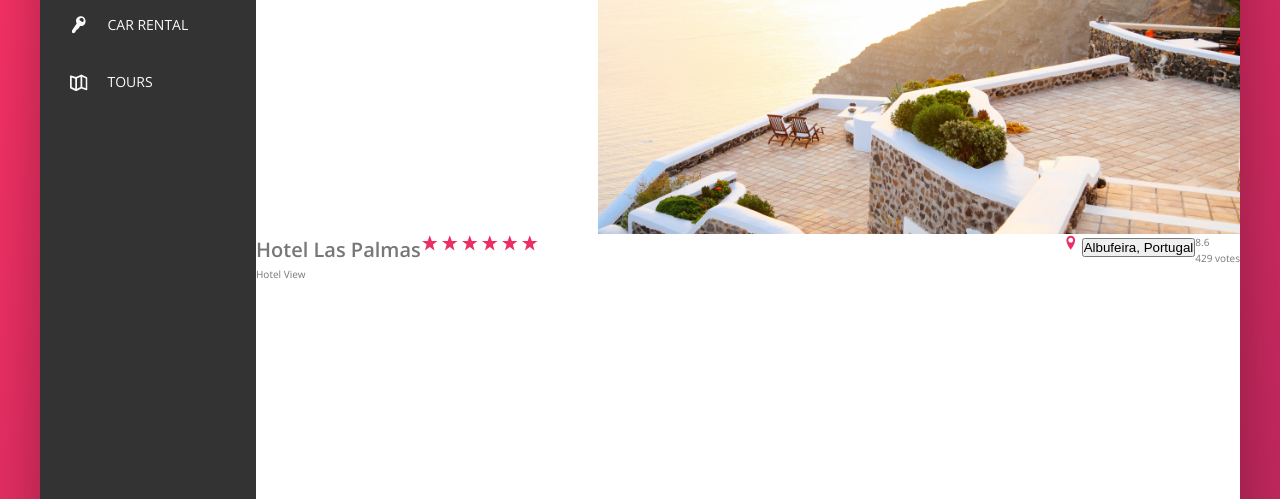
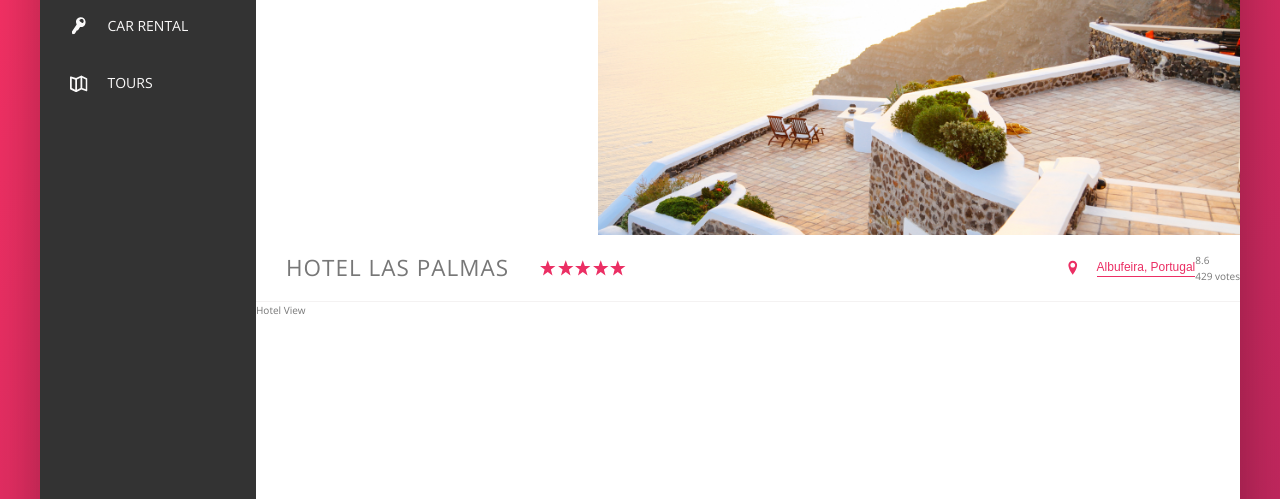
Before and after one commit to raafamaia/ttrip, a website: page index.html in a window 1280 px wide. Shown: the part 301-800 px from the top of the page. Drawn offline with nearby package versions, Linux system fonts and the light colour scheme.

Commit message:
btn-inline done.

```diff
--- a/index.html
+++ b/index.html
@@ -138,9 +138,6 @@
               <svg class="overview__icon-star">
                 <use xlink:href="img/sprite.svg#icon-star"></use>
               </svg>
-              <svg class="overview__icon-star">
-                <use xlink:href="img/sprite.svg#icon-star"></use>
-              </svg>
             </div>
 
             <div class="overview__location">
--- a/sass/_components.scss
+++ b/sass/_components.scss
@@ -222,14 +222,22 @@
 
 .overview {
   display: flex;
+  align-items: center;
+  border-bottom: 1px solid var(--color-grey-light-2);
 
   &__heading {
+    font-size: 2.25rem;
+    font-weight: 300;
+    text-transform: uppercase;
+    letter-spacing: 1px;
+    padding: 1.5rem 3rem;
   }
 
   &__stars {
     // flex: 1;
     // Margin auto on flexbox create space
     margin-right: auto;
+    display: flex;
   }
 
   &__icon-star,
@@ -240,6 +248,13 @@
   }
 
   &__location {
+    font-size: 1.2rem;
+    display: flex;
+    vertical-align: center;
+  }
+
+  &__icon-location {
+    margin-right: 1.5rem;
   }
 
   &__rating {
@@ -249,3 +264,45 @@
     }
   }
 }
+
+//////////////////////////////////////////////////////
+// BUTTON INLINE
+//////////////////////////////////////////////////////
+
+.btn-inline {
+  border: none;
+  color: var(--color-primary);
+  font-size: inherit;
+  border-bottom: 1px solid currentColor;
+  padding-bottom: 2px;
+  display: inline-block;
+  background-color: transparent;
+  cursor: pointer;
+  transition: all 0.2s;
+
+  &:hover {
+    color: var(--color-grey-dark-1);
+  }
+
+  &:focus {
+    outline: none;
+    animation: pulsate 1s infinite;
+  }
+}
+
+@keyframes pulsate {
+  0% {
+    transform: scale(1);
+    box-shadow: none;
+  }
+
+  50% {
+    transform: scale(1.05);
+    box-shadow: 0 1rem 4rem rgba(0, 0, 0, 0.25);
+  }
+
+  100% {
+    transform: scale(1);
+    box-shadow: none;
+  }
+}
--- a/sass/_layout.scss
+++ b/sass/_layout.scss
@@ -12,7 +12,7 @@
 .header {
   height: 7rem;
   background-color: var(--color-white);
-  border-bottom: var(--color-grey-light-1);
+  border-bottom: 1px solid var(--color-grey-light-2);
   font-size: 1.4rem;
 
   display: flex;
```
Also changed, not shown: css/style.css.
